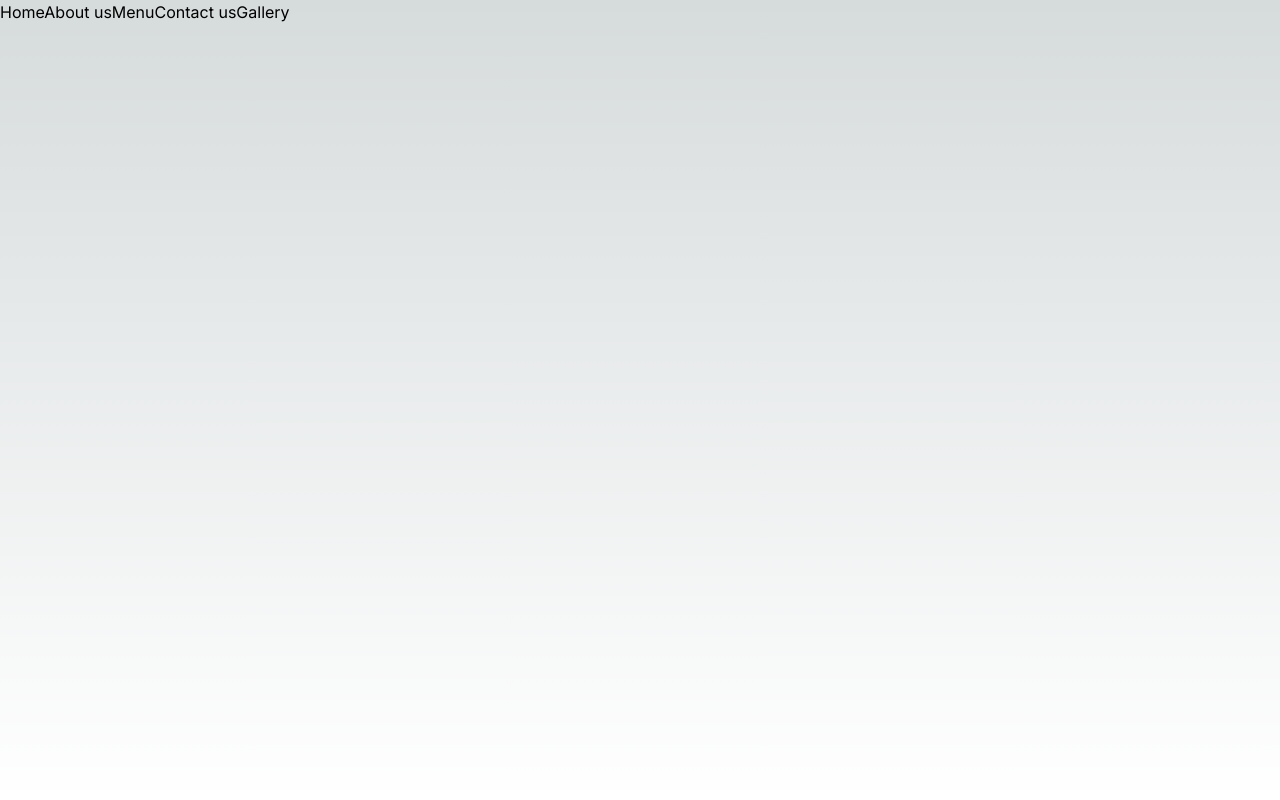
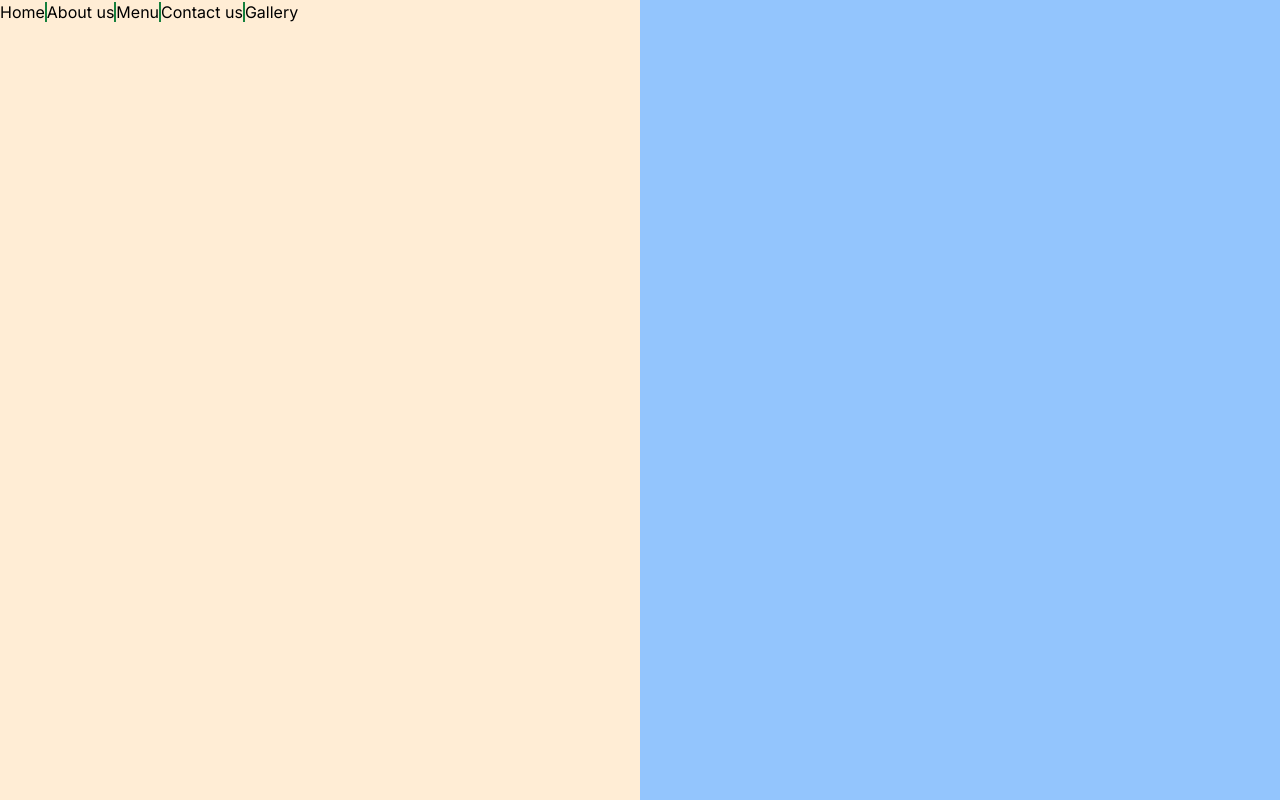
Before and after one commit to kennedymahoro/restaurant-landing-page, a Next.js app: page / in a window 1280 px wide. Built offline with nearby package versions, Linux system fonts and the light colour scheme.

Commit message:
created the nav and border r-f

```diff
--- a/app/page.tsx
+++ b/app/page.tsx
@@ -3,16 +3,16 @@ import Image from 'next/image'
 export default function Home() {
   return (
     <main className="w-screen h-screen flex">
-      <div className="flex-start">
+      <div className=" bg-orange-100 h-screen w-1/2">
         <nav>
           <a href="google.com">Home</a>
-          <a href="google.com">About us</a>
-          <a href="google.com">Menu</a>
-          <a href="google.com">Contact us</a>
+          <a href="google.com" className="border-l-2 border-r-2 border-green-700" >About us</a>
+          <a href="google.com"  >Menu</a>
+          <a href="google.com"  className="border-l-2 border-r-2 border-green-700" >Contact us</a>
           <a href="google.com">Gallery</a>
         </nav>
       </div>
-      <div></div>
+      <div className="bg-blue-300 h-screen w-1/2"></div>
     </main>
   )
 }
```
